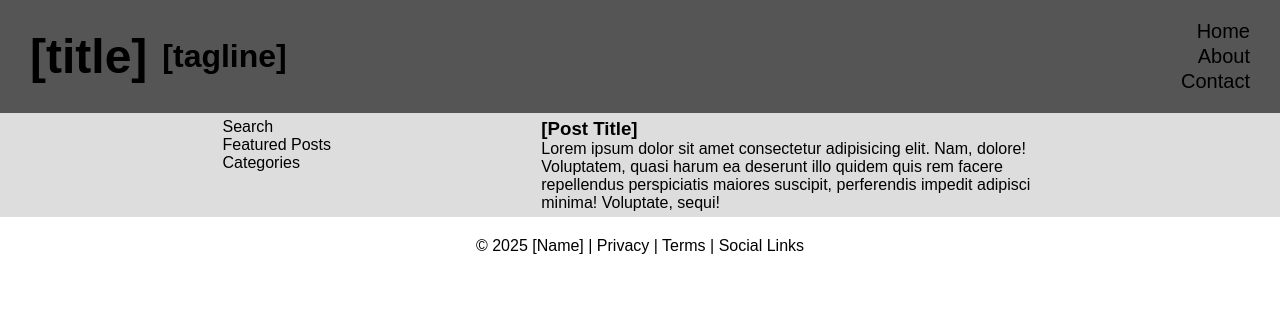
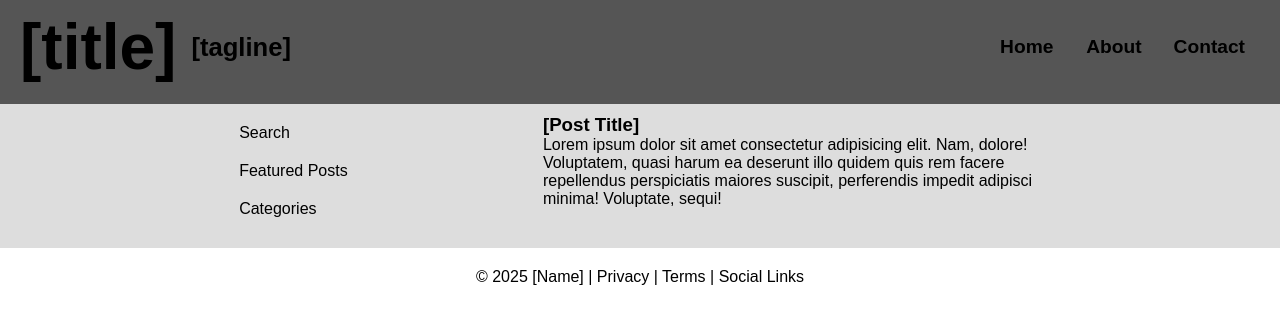
Before and after one commit to DiegoRGomez5916/website-templates, a plain HTML site: page blog template/index.html in a window 1280 px wide. Drawn offline with Linux system fonts and the light colour scheme.

Commit message:
updated layout

```diff
--- a/blog template/style.css
+++ b/blog template/style.css
@@ -9,33 +9,34 @@
     grid-template-columns: repeat(12, 1fr);
     gap: 15px;
     background-color: #555555;
-    padding: 20px 30px;
+    padding: 10px 20px 20px 20px;
 }
 
 .title {
-    font-size: 3rem;
+    font-size: 5vw;
     justify-self: center;
     align-self: center;
 }
 
 .tagline {
-    font-size: 2rem;
+    font-size: 2vw;
     justify-self: center;
     align-self: center;
 }
 
 .navigation {
     display: grid;
-    grid-column: 11 / span 2;
-    align-content: center;
-    justify-items: end;
+    grid-template-columns: repeat(3, 1fr);
+    grid-column: 10 / span 3;
     gap: 2px;
-
+    justify-items: center;
 }
 
 .nav-link {
     align-self: center;
-    font-size: 1.25rem;
+    font-size: 1.5vw;
+    font-weight: bold;
+    margin: 15px;
 }
 
 .main {
@@ -43,13 +44,17 @@
     grid-template-columns: repeat(12, 1fr);
     gap: 15px;
     background-color: #dddddd;
-    padding: 5px 10px;
+    padding: 10px 20px 20px 20px;
 }
 
 .side-bar{
     grid-column: 3 / span 3;
     display: flex;
     flex-direction: column;
+}
+
+.side-bar-link {
+    margin: 10px;
 }
 
 .article {
```
